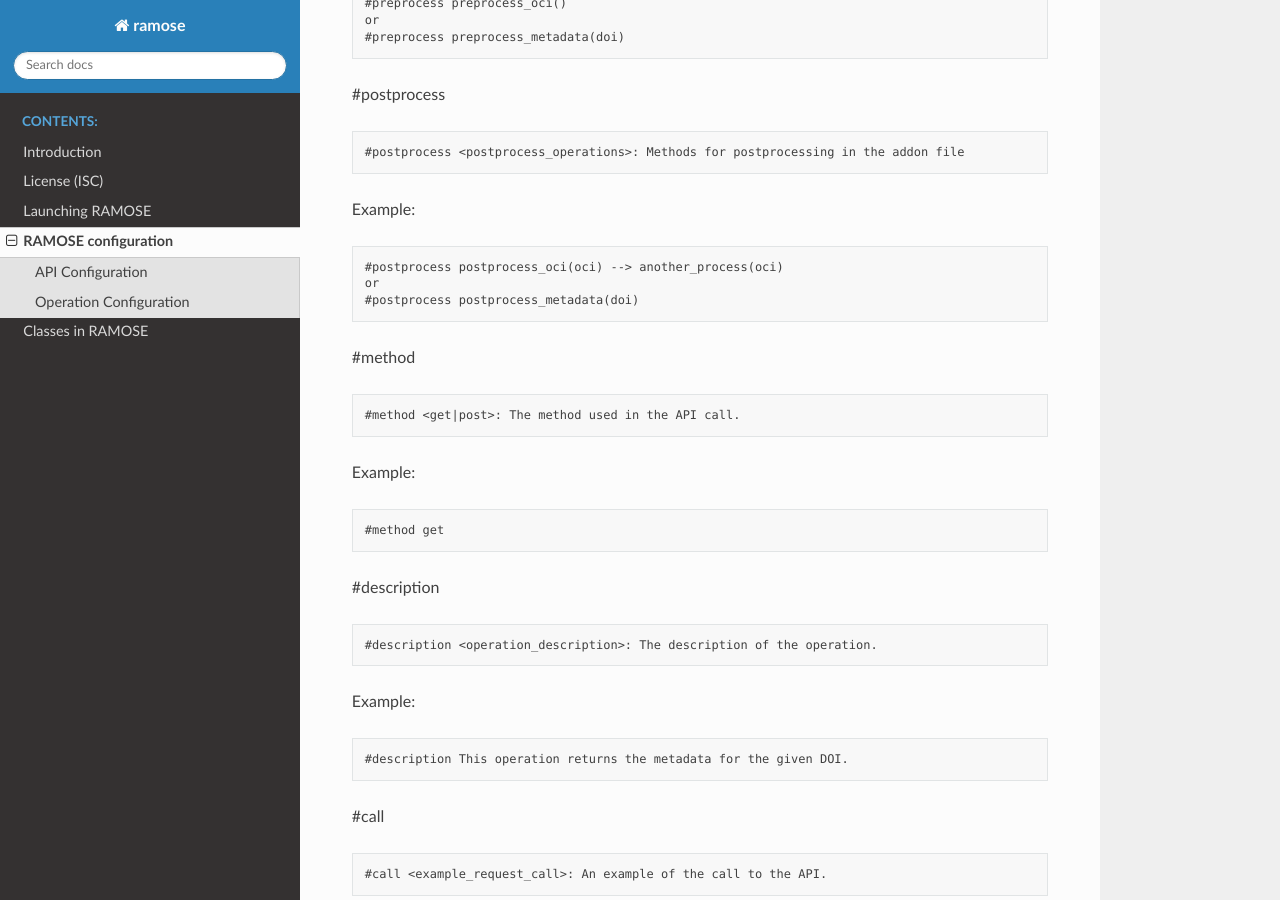
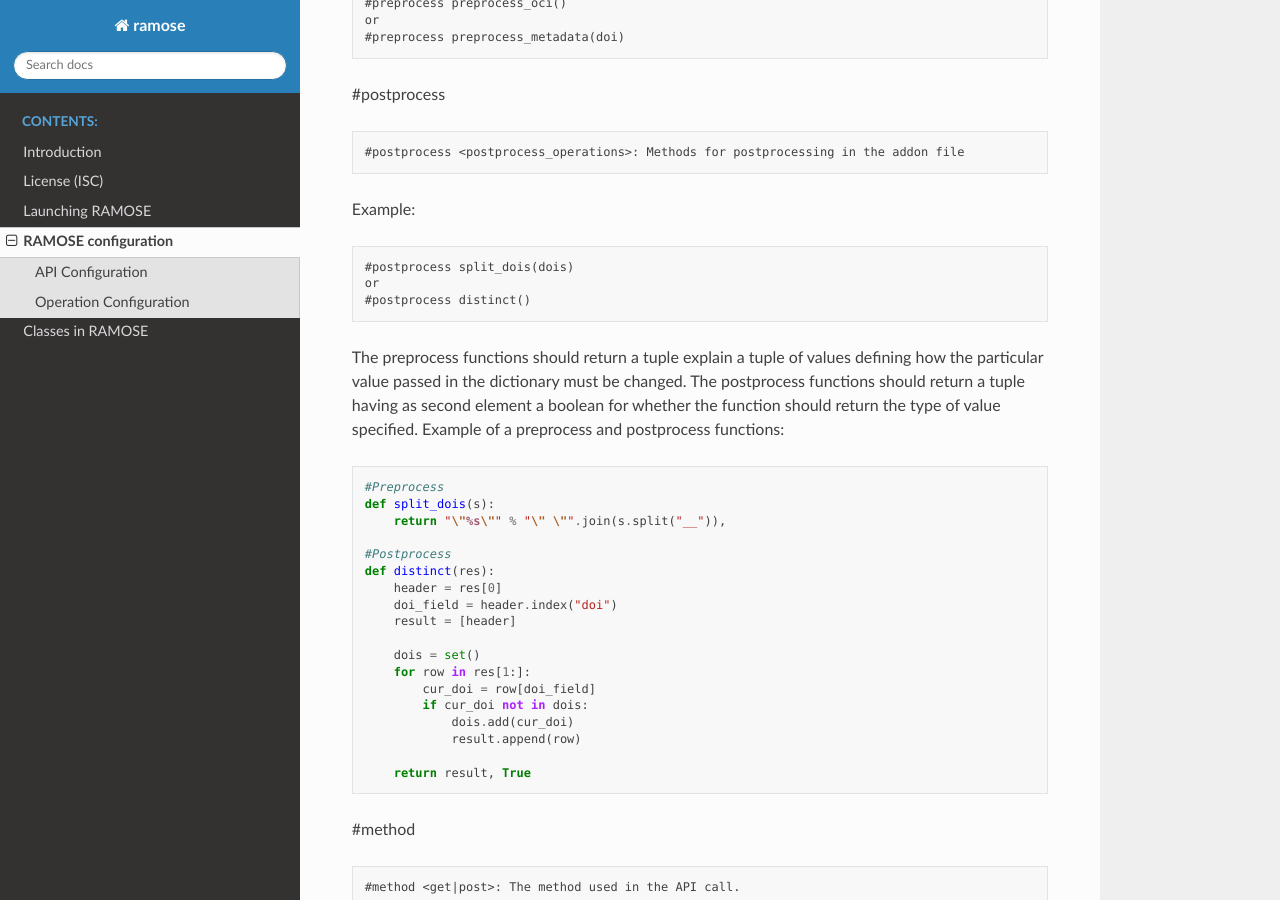
Before and after one commit to opencitations/ramose, a Sphinx documentation site: the page built from docs/source/config.rst, in a window 1280 px wide and 900 px high, scrolled down 4933 px. Built offline with Sphinx 7.4.7 and the Read the Docs theme 2.0.0, drawn with Linux system fonts in a browser that asks for light colours.

Commit message:
better_documentation

```diff
--- a/docs/source/config.rst
+++ b/docs/source/config.rst
@@ -257,9 +257,39 @@ Example:
 
 .. code-block:: none
 
-    #postprocess postprocess_oci(oci) --> another_process(oci)
+    #postprocess split_dois(dois)
     or
-    #postprocess postprocess_metadata(doi)
+    #postprocess distinct()
+
+The preprocess functions should return a tuple explain a tuple of values defining how the particular value passed in the dictionary must be changed.
+The postprocess functions should return a tuple having as second element a boolean for whether the function should return the type of value specified.
+Example of a preprocess and postprocess functions:
+
+.. code-block:: python
+
+    #Preprocess
+    def split_dois(s):
+        return "\"%s\"" % "\" \"".join(s.split("__")),
+
+    #Postprocess
+    def distinct(res):
+        header = res[0]
+        doi_field = header.index("doi")
+        result = [header]
+
+        dois = set()
+        for row in res[1:]:
+            cur_doi = row[doi_field]
+            if cur_doi not in dois:
+                dois.add(cur_doi)
+                result.append(row)
+
+        return result, True
+
+
+
+
+
 
 #method
 
--- a/pyproject.toml
+++ b/pyproject.toml
@@ -18,7 +18,7 @@ itsdangerous="1.1.0"
 Jinja2="2.11.3"
 Markdown="3.1.1"
 MarkupSafe="1.1.1"
-python-dateutil="2.8.1"
+python-dateutil="^2.8.2"
 requests="^2.22.0"
 six="1.13.0"
 urllib3="1.26.5"
--- a/requirements.txt
+++ b/requirements.txt
@@ -8,7 +8,7 @@ itsdangerous==1.1.0
 Jinja2==2.11.3
 Markdown==3.1.1
 MarkupSafe==1.1.1
-python-dateutil==2.8.1
+python-dateutil==2.8.2
 requests>=2.22.0, <3.0.0
 six==1.13.0
 urllib3==1.26.5
```
Also changed, not shown: README.md (+4 -2 lines), 2 other files.
